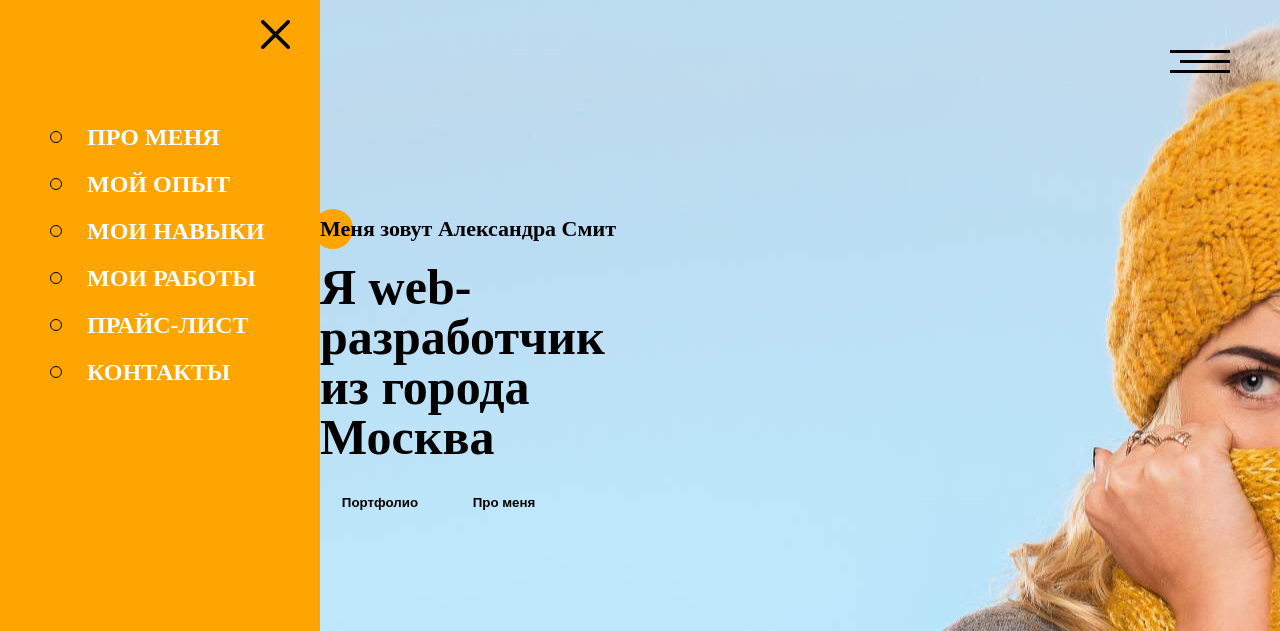
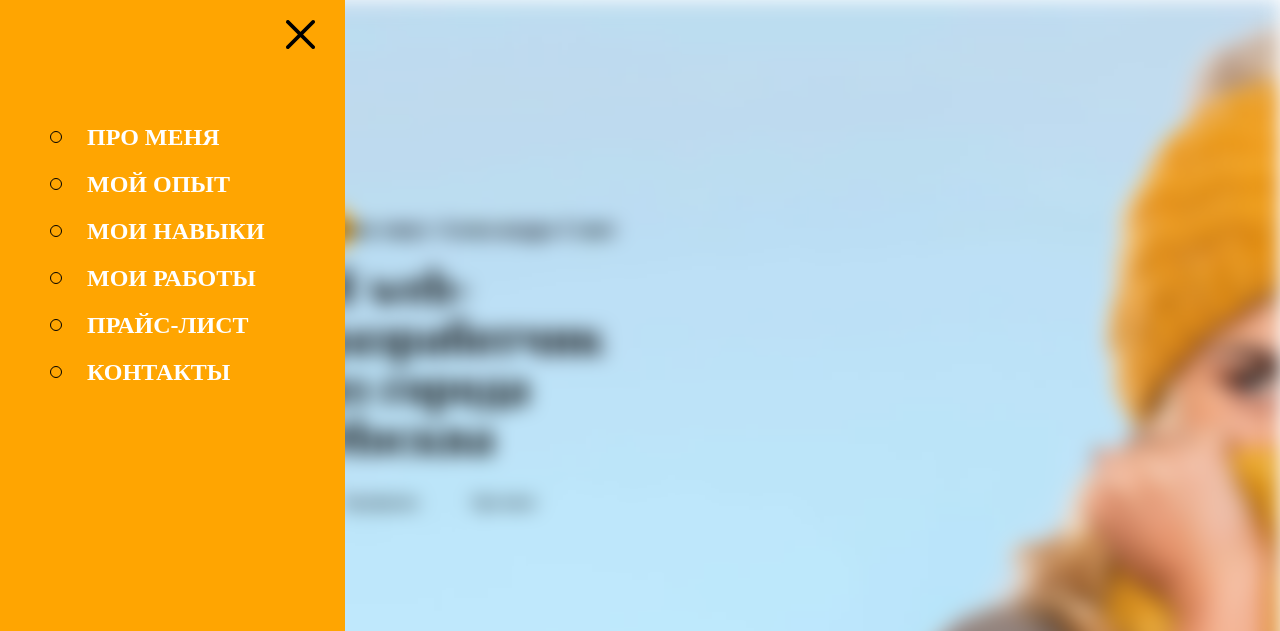
Before and after one commit to Shkirenkoroma/TaskInternship, a plain HTML site: page index.html in a window 1280 px wide. Both pictures are taken after a click on the element 1205 px from the left and 70 px from the top of the page. Shown: the top 631 px of the page. Drawn offline with Linux system fonts and the light colour scheme.

Commit message:
fix/internship: added properties like blur for first block

```diff
--- a/index.html
+++ b/index.html
@@ -15,19 +15,6 @@
           </nav>
         </header>
         <main class="main">
-          <section class="first-block">
-            <div class="about-yourself">
-              <div class="about-yourself__title">
-                <b>Меня зовут Александра Смит</b>
-              </div>
-              <div class="about-yourself__subtitle">
-                <b>Я web-разработчик из города Москва</b>
-              </div>
-              <div class="about-yourself__buttongroup">
-                <button class="about-yourself__button"><b>Портфолио</b></button>
-                <button class="about-yourself__button"><b>Про меня</b></button>
-              </div>
-            </div>
           <aside class="first-block__aside">
             <div class="aside-menu">
               <img
@@ -69,10 +56,7 @@
                 </li>
                 <li class="aside-menu__networkicon">
                   <a href="https://www.instagram.com/">
-                      <img
-                        src="./img/Instagram.png"
-                        alt="instagram icon page"
-                      />
+                    <img src="./img/Instagram.png" alt="instagram icon page" />
                   </a>
                 </li>
                 <li class="aside-menu__networkicon">
@@ -116,6 +100,19 @@
               </ul>
             </div>
           </aside>
+          <section class="first-block">
+            <div class="about-yourself">
+              <div class="about-yourself__title">
+                <b>Меня зовут Александра Смит</b>
+              </div>
+              <div class="about-yourself__subtitle">
+                <b>Я web-разработчик из города Москва</b>
+              </div>
+              <div class="about-yourself__buttongroup">
+                <button class="about-yourself__button"><b>Портфолио</b></button>
+                <button class="about-yourself__button"><b>Про меня</b></button>
+              </div>
+            </div>
           </section>
           <section class="second-block"></section>
           <section class="third-block"></section>
--- a/index.js
+++ b/index.js
@@ -3,18 +3,20 @@ const burgerMenu = document.querySelector('.header__burgermenu ');
 const socialLinksMenu = document.querySelector('.social-links');
 const asideMenu = document.querySelector('.aside-menu');
 const cancelAsideMenu = document.querySelector('.aside-menu__cancel');
-
+const blurFirstBlock = document.querySelector('.first-block');
 
 function activateMenu() {
   burgerMenu.classList.toggle('activate');
   socialLinksMenu.classList.toggle('hidden');
   asideMenu.classList.toggle('activate');
+  blurFirstBlock.classList.toggle('bluring')
 };
 
 function cancelMenu() {
   burgerMenu.classList.remove('activate');
   socialLinksMenu.classList.remove('hidden');
   asideMenu.classList.remove('activate');
+  blurFirstBlock.classList.remove('bluring')
 }
 
 blockTrigger.addEventListener('click', activateMenu);
--- a/style.css
+++ b/style.css
@@ -6,7 +6,6 @@
 .container {
   width: 100%;
   max-width: 1920px;
-  background-color: grey;
 }
 
 .container__content {
@@ -14,7 +13,6 @@
   width: 100%;
   max-width: 1920px;
   margin: 0 auto;
-  background-color: red;
 }
 
 .header {
@@ -40,6 +38,7 @@
   height: 3px;
   width: 50px;
   background-color: #000;
+  transition: all 500ms;
 }
 
 .header__burgermenu.activate {
@@ -75,6 +74,7 @@
   width: 50px;
   height: 3px;
   background-color: #000;
+  transition: all 500ms;
 }
 
 .header__burgermenu:after {
@@ -86,6 +86,7 @@
   width: 60px;
   height: 3px;
   background-color: #000;
+  transition: all 500ms;
 }
 
 .first-block {
@@ -96,6 +97,18 @@
   max-width: 1920px;
   height: 800px;
   background-image: url('./img/backgroundfirst.jpg');
+}
+
+.first-block.bluring {
+  filter: blur(10px);
+  transition: all 500ms;
+}
+
+.first-block__aside {
+  position: absolute;
+  z-index: 1000;
+  max-width: 345px;
+  width: 100%;
 }
 
 .about-yourself {
@@ -112,6 +125,7 @@
   margin-bottom: 20px;
   z-index: 1;
 }
+
 .about-yourself__title:before {
   content: '';
   z-index: -1;
@@ -146,15 +160,19 @@
 }
 
 .social-links {
+  position: absolute;
+  top: 0;
   display: flex;
   transform: rotate(270deg);
   margin-top: 345px;
   float: left;
   margin-left: -90px;
+  transition: all 700ms;
 }
 
 .social-links.hidden {
-  display: none;
+  opacity: 0;
+  transition: all 200ms;
 }
 
 .social-links__dash {
@@ -184,7 +202,17 @@
 }
 
 .aside-menu {
-  display: none;
+  transform: translateX(-400px);
+  position: relative;
+  display: flex;
+  flex-direction: column;
+  align-items: center;
+  justify-content: space-around;
+  width: 100%;
+  max-width: 345px;
+  height: 800px;
+  background-color: #ffa501;
+  transition: all 500ms;
 }
 
 .aside-menu__navigate {
@@ -227,7 +255,9 @@
   color: #000;
   transition: all 500ms;
 }
+
 .aside-menu.activate {
+  transform: translateX(0);
   position: relative;
   display: flex;
   flex-direction: column;
@@ -237,6 +267,7 @@
   max-width: 345px;
   height: 800px;
   background-color: #ffa501;
+  transition: all 500ms;
 }
 
 .aside-menu__cancel {
```
Lines whose indentation alone changed are shown as unchanged.
